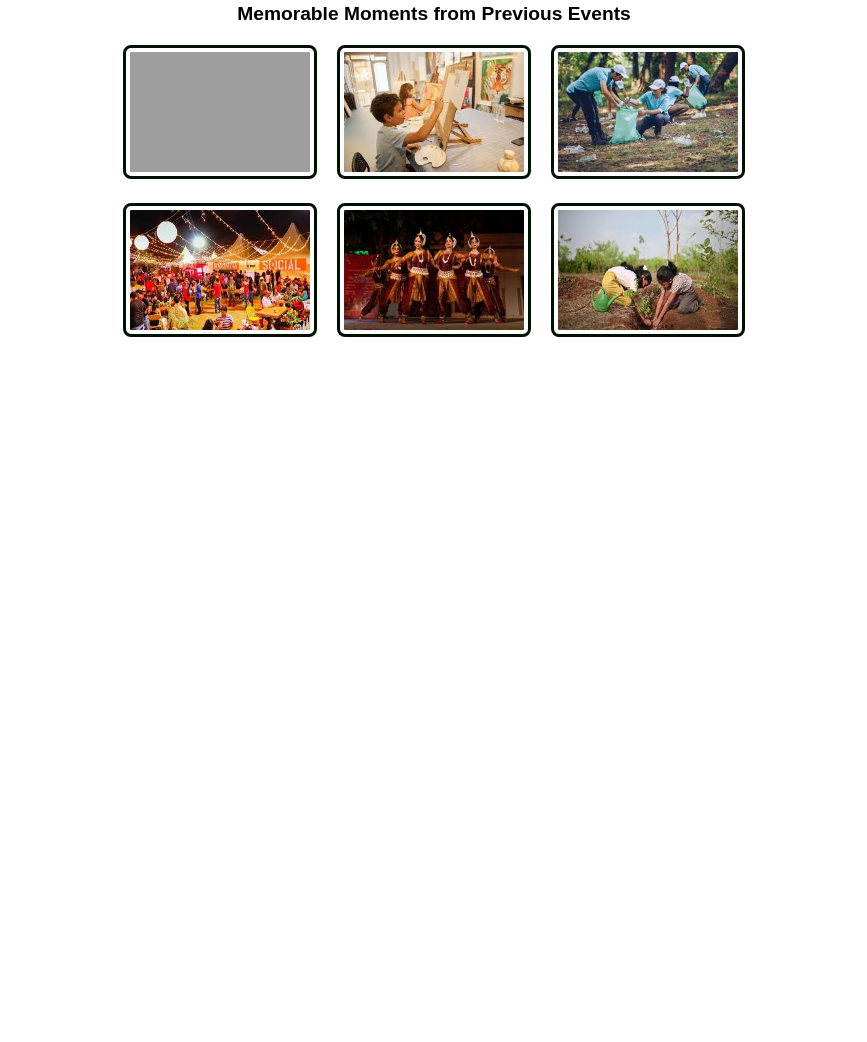
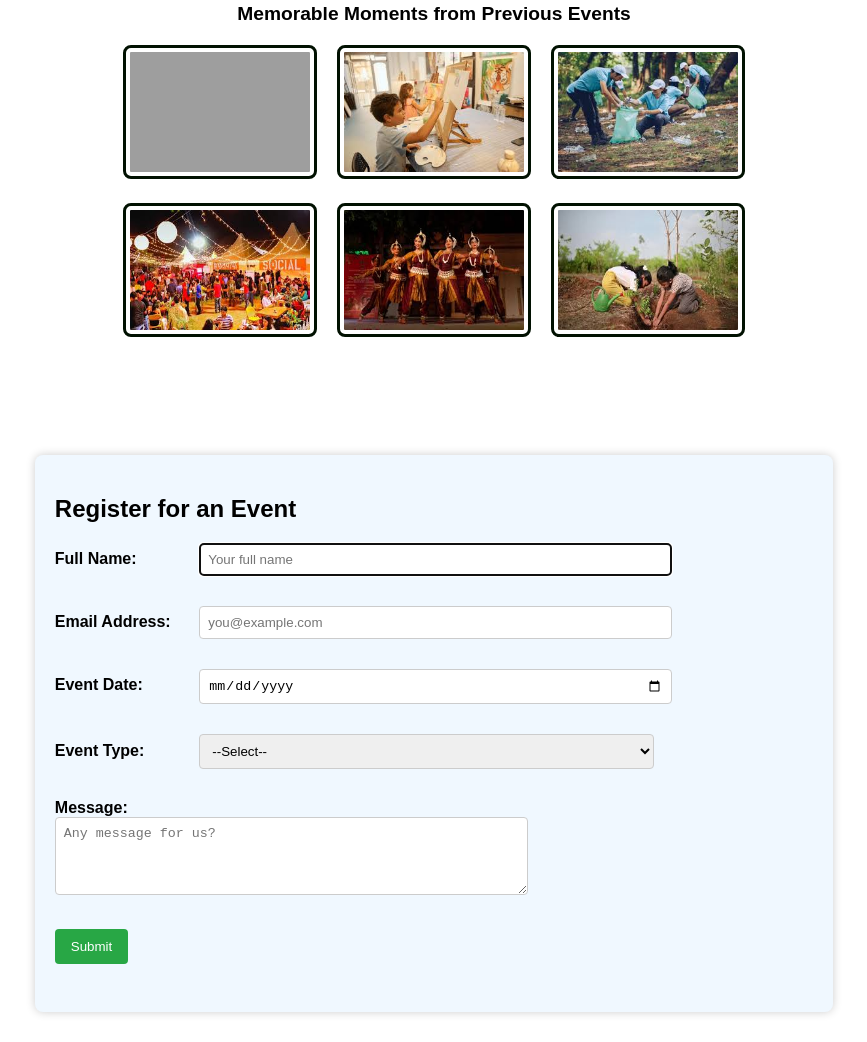
Before and after one commit to AmruthaChandana/HTML, a plain HTML site: page index.html in a window 1280 px wide. Shown: the part 827-1869 px from the top of the page, without its empty margins (206-1073 px from the left). Before the commit the page ends 1198 px from the top, so only its background shows below. Drawn offline with Linux system fonts and the light colour scheme; grey boxes are pictures that could not be loaded.

Commit message:
added event registration form

```diff
--- a/index.html
+++ b/index.html
@@ -43,7 +43,53 @@
   td {
     padding: 10px;
   }
-  </style>
+
+  #registration {
+    background-color: #f0f8ff;
+    padding: 20px;
+    margin: 30px auto;
+    width: 60%;
+    border-radius: 8px;
+    box-shadow: 0 0 10px rgba(0,0,0,0.2);
+  }
+
+  #registration label {
+    display: inline-block;
+    width: 140px;
+    font-weight: bold;
+  }
+
+  #registration input,
+  #registration select,
+  #registration textarea {
+    width: 60%;
+    padding: 8px;
+    margin-bottom: 12px;
+    border: 1px solid #ccc;
+    border-radius: 4px;
+  }
+
+  #registration button {
+    background-color: #28a745;
+    color: white;
+    padding: 10px 16px;
+    border: none;
+    border-radius: 4px;
+    cursor: pointer;
+  }
+
+  #registration button:hover {
+    background-color: #218838;
+  }
+
+  output {
+    color: green;
+    font-weight: bold;
+    display: block;
+    margin-top: 10px;
+  }
+
+</style>
 </head>
 <body>
   <!-- Navigation -->
@@ -107,6 +153,48 @@
     </tr>
   </table>
 </section>
+<br><br><br>
+<!-- Event Registration Form -->
+<section id="registration">
+  <h2>Register for an Event</h2>
+
+  <form id="eventForm" onsubmit="showConfirmation(event)">
+    <label for="name">Full Name:</label>
+    <input type="text" id="name" name="name" placeholder="Your full name" required autofocus><br><br>
+
+    <label for="email">Email Address:</label>
+    <input type="email" id="email" name="email" placeholder="you@example.com" required><br><br>
+
+    <label for="date">Event Date:</label>
+    <input type="date" id="date" name="date" required><br><br>
+
+    <label for="eventType">Event Type:</label>
+    <select id="eventType" name="eventType" required>
+      <option value="">--Select--</option>
+      <option value="yoga">Yoga Camp</option>
+      <option value="cleanup">Clean-up Drive</option>
+      <option value="food">Food Festival</option>
+    </select><br><br>
+
+    <label for="message">Message:</label><br>
+    <textarea id="message" name="message" rows="4" cols="40" placeholder="Any message for us?"></textarea><br><br>
+
+    <button type="submit">Submit</button><br><br>
+
+    <output id="confirmationMessage"></output>
+  </form>
+</section>
+
+<script>
+  function showConfirmation(event) {
+    event.preventDefault(); // Prevent real submission
+
+    const name = document.getElementById("name").value;
+    document.getElementById("confirmationMessage").textContent =
+      `Thank you, ${name}, for registering! We’ll contact you soon.`;
+  }
+</script>
+
 
 
   <!-- Footer -->
```
